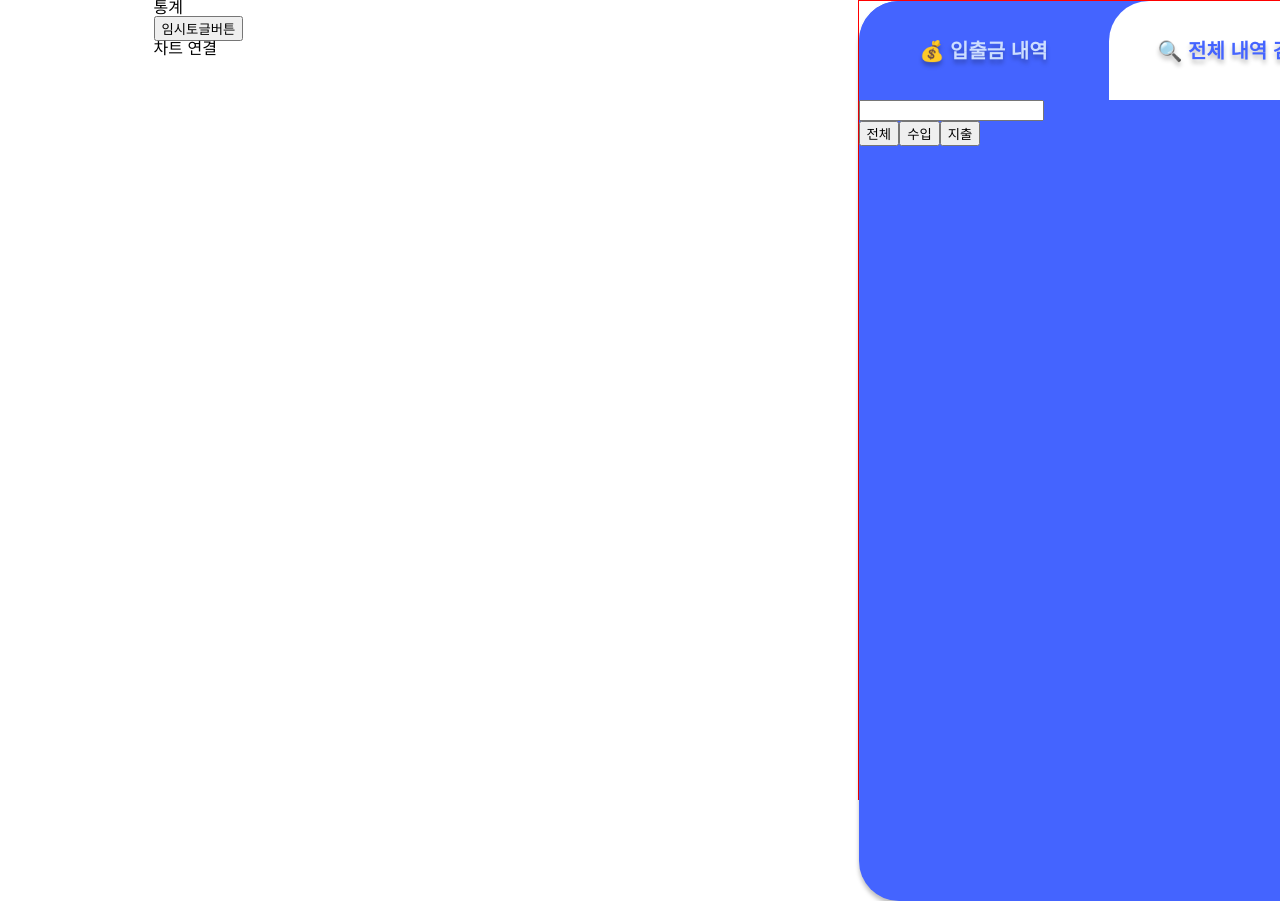
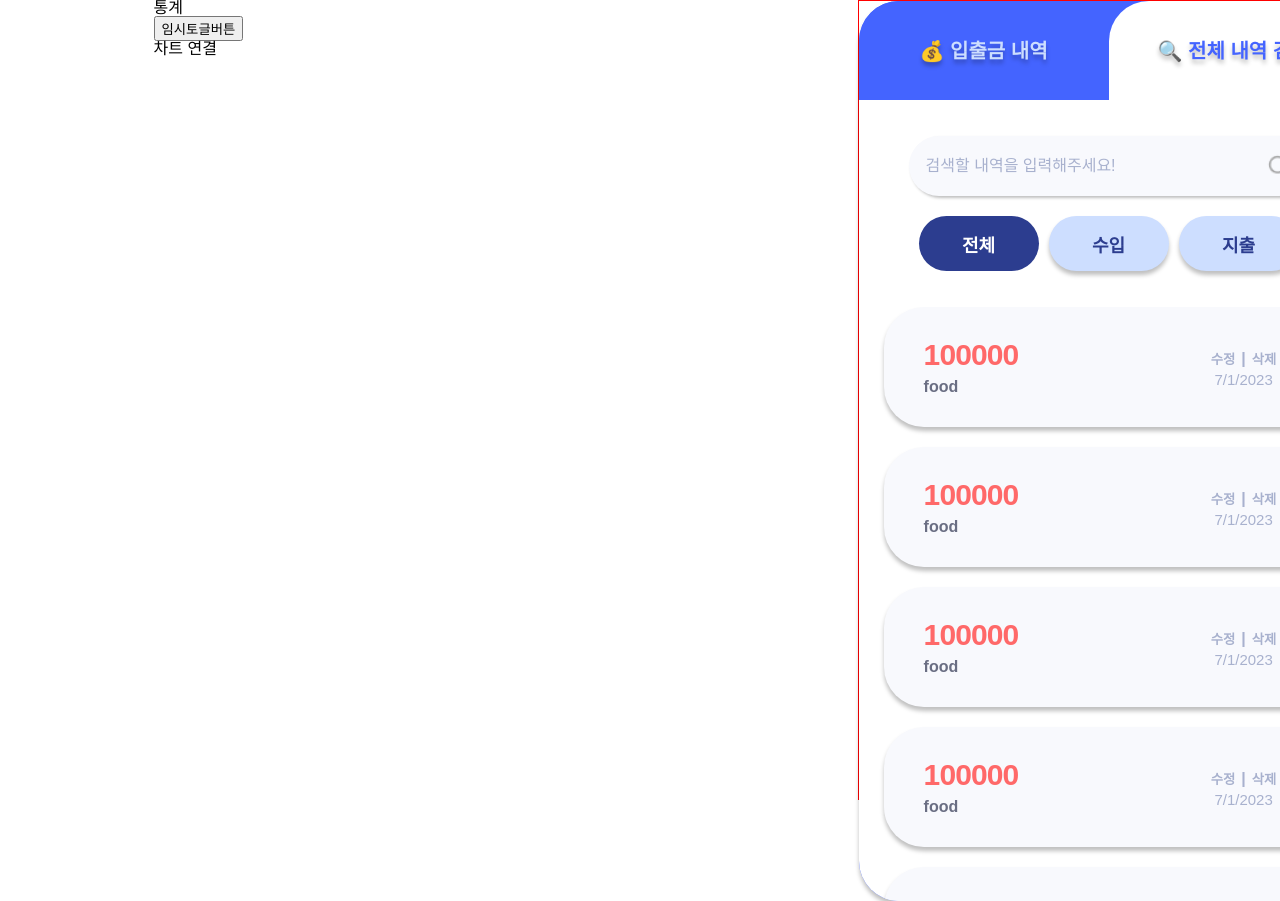
Before and after one commit to KDT1-FE/KDT5-M6, a React (Vite) app: page / in a window 1280 px wide. Both pictures are taken after a click on the button "🔍 전체 내역 검색". Shown: the top 901 px of the page. Built offline with nearby package versions, Linux system fonts and the light colour scheme.

Commit message:
feat: right-search부분 html,css 완료

```diff
--- a/src/components/Right/Search.tsx
+++ b/src/components/Right/Search.tsx
@@ -3,24 +3,152 @@ import List from '../common/List';
 
 function Search() {
   // 테스트용 임시 데이터
-  const content = {
-    amount: 100,
-    userId: 'user123',
-    category: 'food',
-    date: '2023-07-01T10:30:00.000Z'
-  };
+  const content = [
+    {
+      amount: '100000',
+      userId: 'user123',
+      category: 'food',
+      date: '2023-07-01T10:30:00.000Z'
+    },
+    {
+      amount: '100000',
+      userId: 'user123',
+      category: 'food',
+      date: '2023-07-01T10:30:00.000Z'
+    },
+    {
+      amount: '100000',
+      userId: 'user123',
+      category: 'food',
+      date: '2023-07-01T10:30:00.000Z'
+    },
+    {
+      amount: '100000',
+      userId: 'user123',
+      category: 'food',
+      date: '2023-07-01T10:30:00.000Z'
+    },
+    {
+      amount: '100000',
+      userId: 'user123',
+      category: 'food',
+      date: '2023-07-01T10:30:00.000Z'
+    },
+    {
+      amount: '100000',
+      userId: 'user123',
+      category: 'food',
+      date: '2023-07-01T10:30:00.000Z'
+    },
+    {
+      amount: '100000',
+      userId: 'user123',
+      category: 'food',
+      date: '2023-07-01T10:30:00.000Z'
+    }
+  ];
 
   return (
-    <div>
-      <input></input>
-      <div>
-        <button>전체</button>
-        <button>수입</button>
-        <button>지출</button>
-        {/* <List data={content} /> */}
-      </div>
-    </div>
+    <Container>
+      <TopContain>
+        <Inputs>
+          <Input placeholder="검색할 내역을 입력해주세요!" />
+          <SearchImg src="../public/imgs/search-grey.png" alt="검색로고" />
+        </Inputs>
+        <Btns>
+          <AllBtn>전체</AllBtn>
+          <ImportBtn>수입</ImportBtn>
+          <ExportBtn>지출</ExportBtn>
+        </Btns>
+      </TopContain>
+      <ListContain>
+        <List data={content} />
+      </ListContain>
+    </Container>
   );
 }
 
+const Container = styled.div`
+  background-color: #ffffff;
+  height: 100%;
+  width: 100%;
+`;
+const TopContain = styled.div`
+  width: 100%;
+  height: 23%;
+  display: flex;
+  justify-content: center;
+  align-items: center;
+  flex-direction: column;
+  gap: 20px;
+`;
+const Inputs = styled.div`
+  width: 400px;
+  height: 60px;
+  background-color: #f8f9fd;
+  border-radius: 40px;
+  box-shadow: 2px 2px 3px rgba(0, 0, 0, 0.25);
+  display: flex;
+  justify-content: center;
+  align-items: center;
+`;
+const Input = styled.input`
+  background-color: #f8f9fd;
+  border: none;
+  outline: none;
+  font-size: 16px;
+  width: 85%;
+  &::placeholder {
+    color: #a8b1ce;
+  }
+`;
+
+const SearchImg = styled.img`
+  width: 30px;
+  height: 30px;
+`;
+const Btns = styled.div`
+  display: flex;
+  gap: 10px;
+`;
+const AllBtn = styled.button`
+  width: 120px;
+  height: 55px;
+  border-radius: 40px;
+  background-color: #2c3d8f;
+  border: none;
+  color: #ffffff;
+  font-size: 18px;
+  font-weight: bold;
+  cursor: pointer;
+`;
+const ImportBtn = styled.button`
+  width: 120px;
+  height: 55px;
+  border-radius: 40px;
+  background-color: #cddeff;
+  border: none;
+  color: #2c3d8f;
+  font-size: 18px;
+  font-weight: bold;
+  box-shadow: 0px 4px 4px rgba(0, 0, 0, 0.25);
+  cursor: pointer;
+`;
+const ExportBtn = styled.button`
+  width: 120px;
+  height: 55px;
+  border-radius: 40px;
+  background-color: #cddeff;
+  border: none;
+  color: #2c3d8f;
+  font-size: 18px;
+  font-weight: bold;
+  box-shadow: 0px 4px 4px rgba(0, 0, 0, 0.25);
+  cursor: pointer;
+`;
+const ListContain = styled.div`
+  height: 77%;
+  overflow-y: scroll;
+`;
+
 export default Search;
```
Also changed, not shown: public/imgs/search-grey.png (added).
